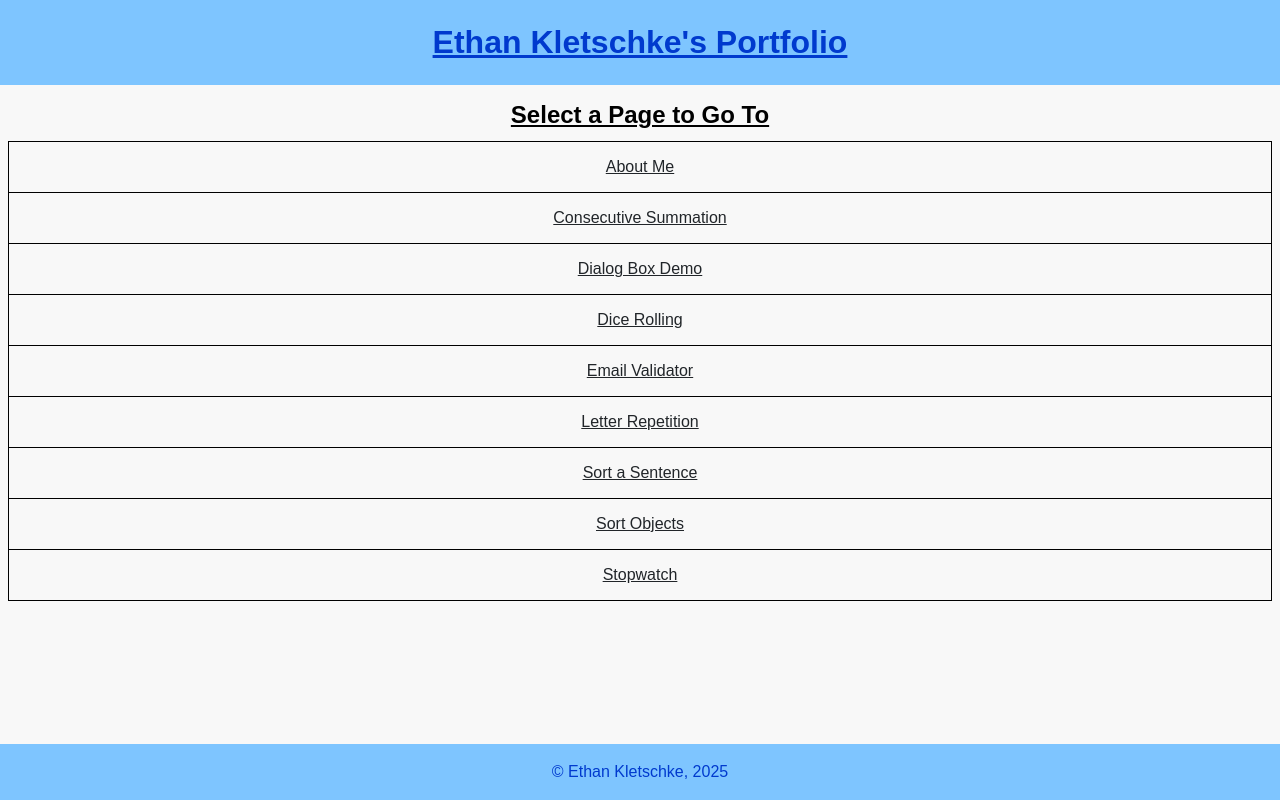
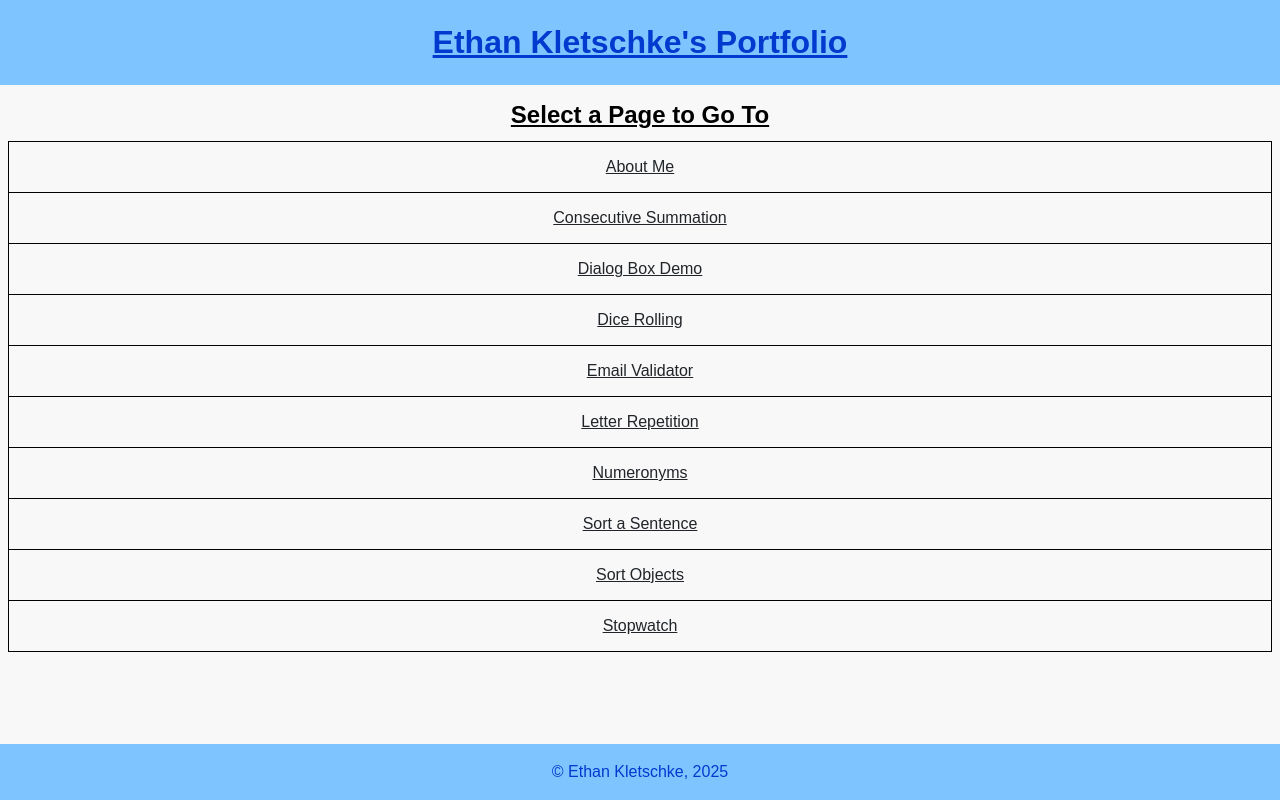
Before and after one commit to ethanKletschke/TSX-Portfolio-App, a React (Vite) app: page / in a window 1280 px wide. Built offline with nearby package versions, Linux system fonts and the light colour scheme.

Commit message:
feat(ui): Add navigation to numeronym page

```diff
--- a/src/App.tsx
+++ b/src/App.tsx
@@ -14,7 +14,7 @@ import LetterRepetition from "./pages/LetterRepetition/LetterRepetition.tsx";
 export default function App() {
   return (
     <Routes>
-      {/* Route Index */}
+      {/* Index Route */}
       <Route path="/" element={<Home />} />
       {/* About Me Page */}
       <Route path="/aboutMe" element={<AboutMe />} />
@@ -34,6 +34,8 @@ export default function App() {
       <Route path="/stopwatch" element={<StopwatchPage />} />
       {/* Letter Repetition */}
       <Route path="/letterRep" element={<LetterRepetition />} />
+      {/* Numeronym Page */}
+      <Route path="/numeronyms" element={<NoPage />} />
       {/* 404 Page */}
       <Route path="*" element={<NoPage />} />
     </Routes>
--- a/src/pages/Home/Home.tsx
+++ b/src/pages/Home/Home.tsx
@@ -50,6 +50,9 @@ export default function Home() {
             </Link>
           </li>
           <li>
+            <Link to="/numeronyms">Numeronyms</Link>
+          </li>
+          <li>
             <Link to="/sentenceSort">
               Sort a Sentence
             </Link>
```
